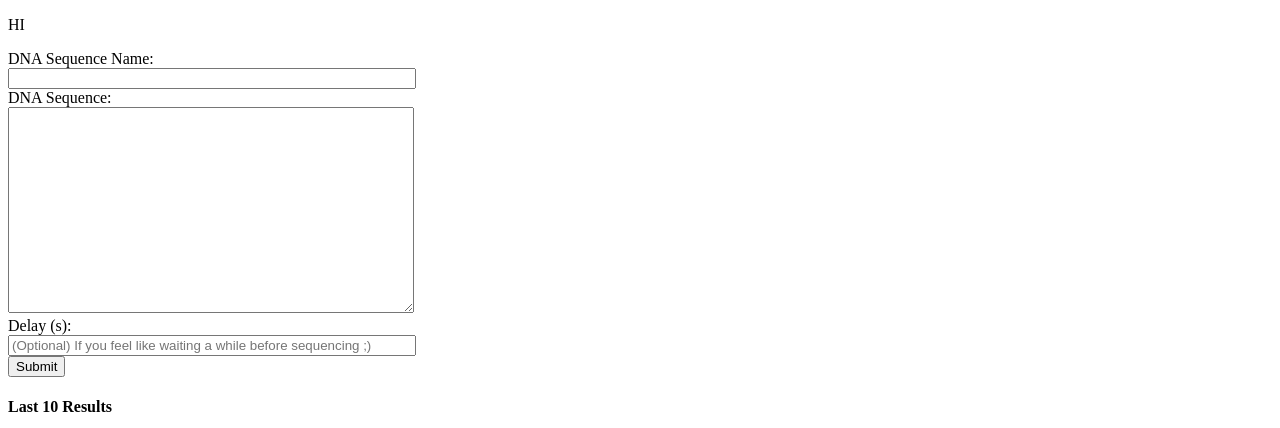
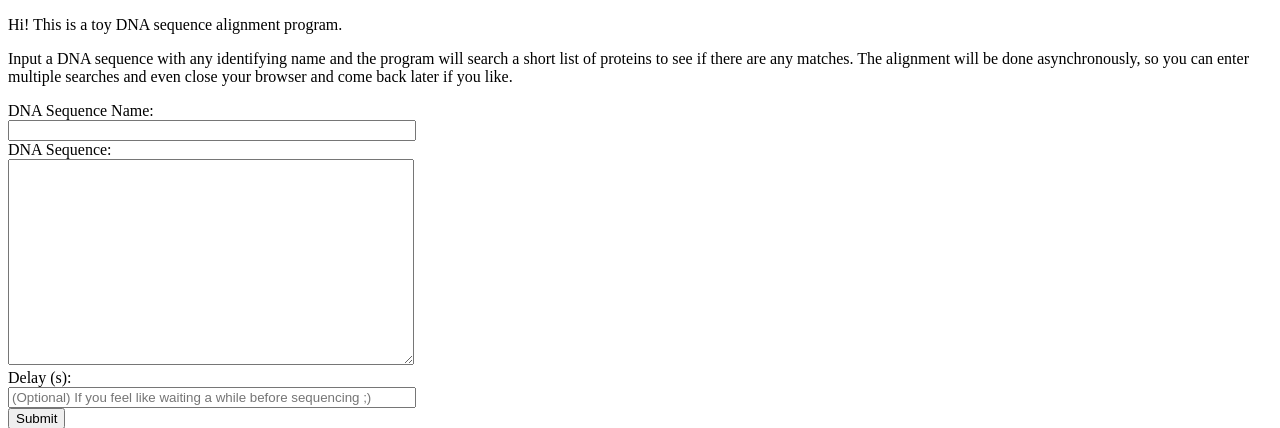
Before and after one commit to lianga888/sequence_alignment, a Python web app: template templates/index.html in a window 1280 px wide. Shown: the top 428 px of the page. Run offline with Jinja, Linux system fonts and the light colour scheme; the template is opened without the code that fills it, so the values that code supplies are empty; some libraries are stand-ins or nearby versions.

Commit message:
Add a better app description on the webpage

```diff
--- a/templates/index.html
+++ b/templates/index.html
@@ -46,7 +46,15 @@
     </style>
   </head>
   <body>
-    <p>HI</p>
+    <p>
+      Hi! This is a toy DNA sequence alignment program.
+    </p>
+    <p>
+      Input a DNA sequence with any identifying name and the program will
+      search a short list of proteins to see if there are any matches. The
+      alignment will be done asynchronously, so you can enter multiple searches
+      and even close your browser and come back later if you like.
+    </p>
     <form id="find-sequence">
       DNA Sequence Name:<br>
       <input type="text" name="dna_sequence_name" style="width: 400px"><br>
```
